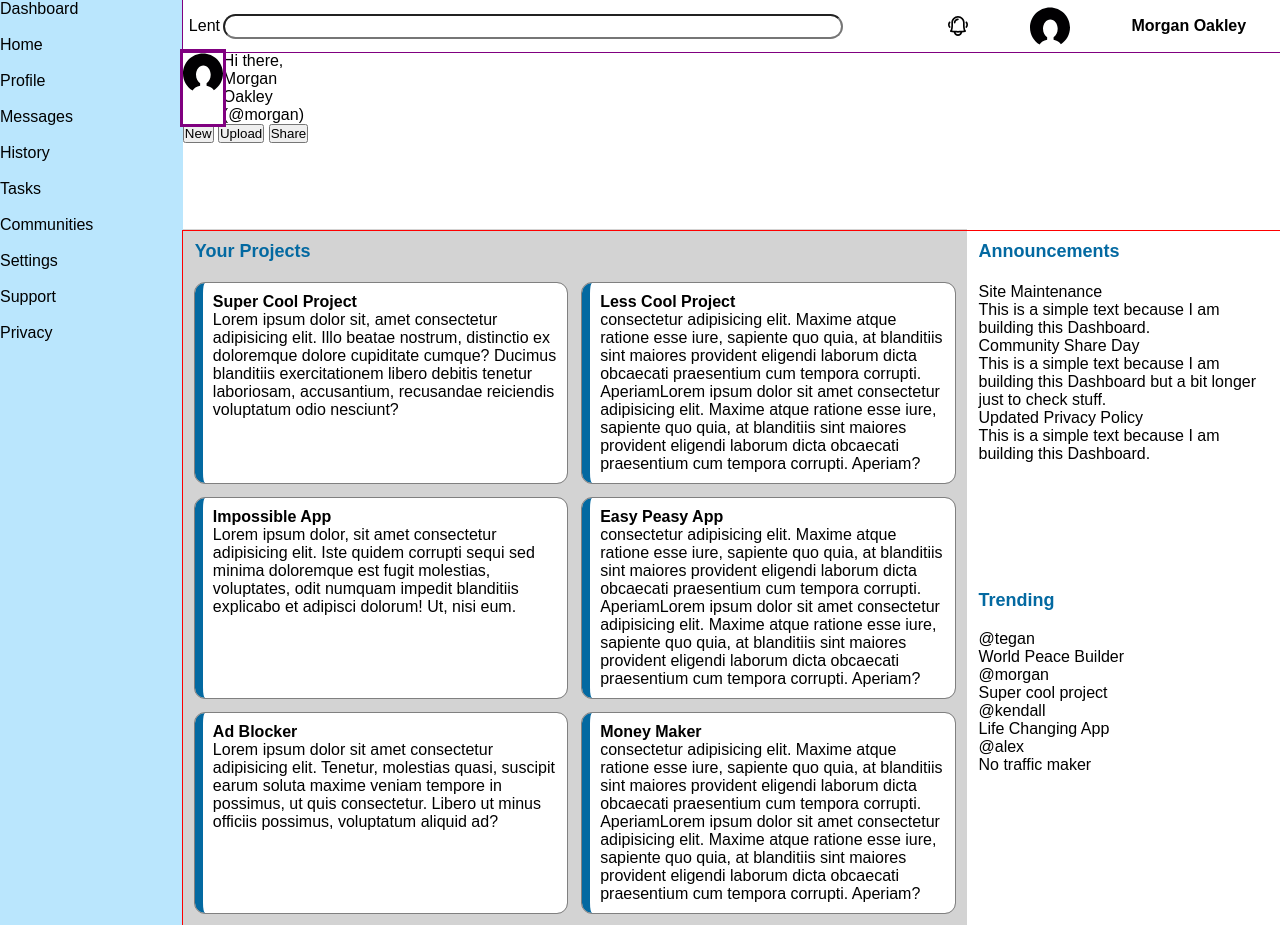
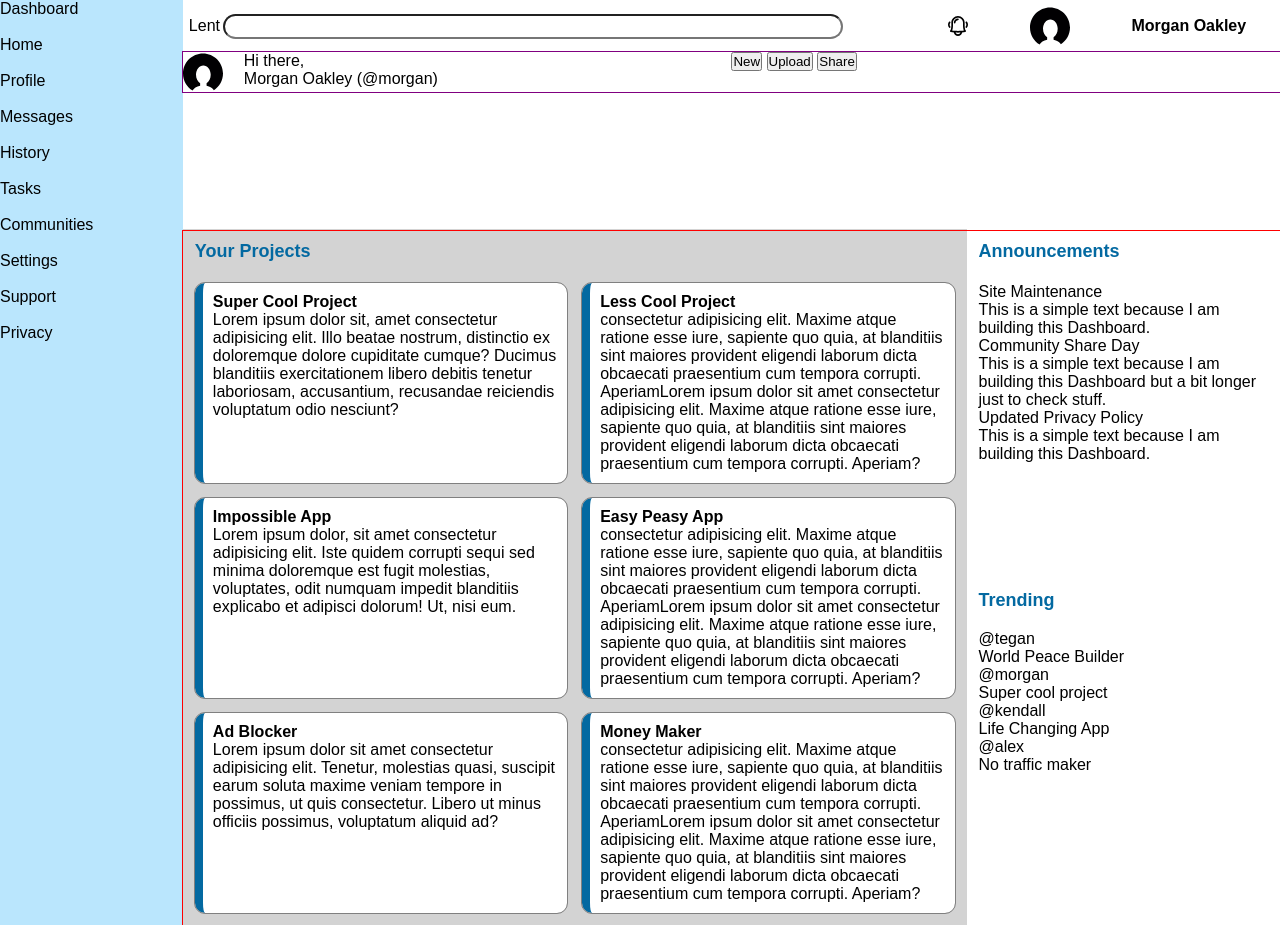
Before and after one commit to andreaamasio/Admin-Dashboard, a plain HTML site: page index.html in a window 1280 px wide. Drawn offline with Linux system fonts and the light colour scheme.

Commit message:
fix header-2

```diff
--- a/index.html
+++ b/index.html
@@ -69,7 +69,7 @@
 
             </div>
             <div class="header-2">
-                <div class="avatar-big greetings username">
+                <div class="header-2-1">
                     <img src="assets/icons/circular-avatar.svg" class="avatar-big" id="avatar-big">
                     <div class="greetings">Hi there,</div>
                     <div class="username"> Morgan Oakley (@morgan)</div>
--- a/style.css
+++ b/style.css
@@ -27,13 +27,10 @@
 .header {
     grid-area: header;
 }
-/* .user-icon{
-    display: flex;
 
-} */
 .header-1 {
     display: grid;
-    outline: 1px solid purple;
+
     grid-template-columns: 2fr 1fr;
 }
 .header-1 * {
@@ -64,18 +61,20 @@
     font-weight: 900;
 
 }
+.header-2 {
+    display: grid;
+    grid-template-columns: 1fr 1fr;
+    outline: 1px solid purple
 
-div.avatar-big.greetings.username{
+}
+.header-2-1 {
     display: grid;
     grid-template-rows: 0.25fr 1fr;
-    grid-template-columns: 1fr 2fr;
+    grid-template-columns: 0.25fr 2fr;
     grid-template-areas:
     "avatar-big greetings"
     "avatar-big username"
     ;
-    outline: 3px solid purple;
-
-
 }
 .avatar-big{
     grid-area: avatar-big;
```
